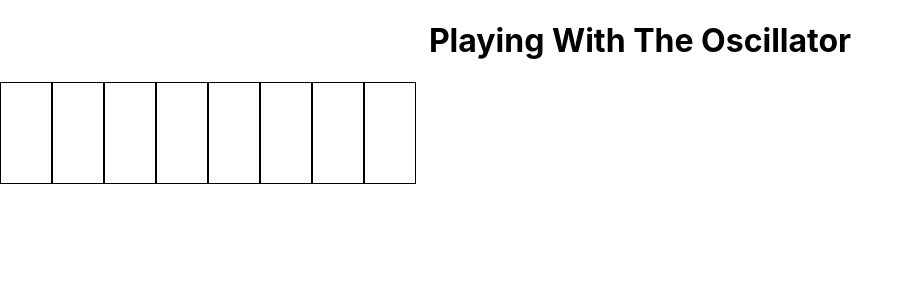
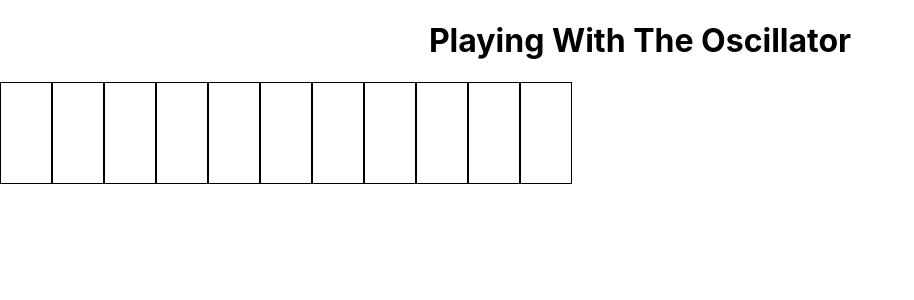
Before and after one commit to funkjunky/oscillator-demo, a React (Create React App) app: page / in a window 1280 px wide. Shown: the top 300 px of the page, without its empty margins (0-914 px from the left). Built offline with nearby package versions, Linux system fonts and the light colour scheme.

Commit message:
added keyboard and updated click

```diff
--- a/package.json
+++ b/package.json
@@ -3,12 +3,16 @@
   "version": "0.1.0",
   "private": true,
   "dependencies": {
+    "@reduxjs/toolkit": "^1.9.3",
     "@testing-library/jest-dom": "^5.16.5",
     "@testing-library/react": "^13.4.0",
     "@testing-library/user-event": "^13.5.0",
+    "note-to-frequency": "^1.4.1",
     "react": "^18.2.0",
     "react-dom": "^18.2.0",
+    "react-redux": "^8.0.5",
     "react-scripts": "5.0.1",
+    "redux": "^4.2.1",
     "web-vitals": "^2.1.4"
   },
   "scripts": {
--- a/src/App.js
+++ b/src/App.js
@@ -1,13 +1,32 @@
-import Keyboard from './Keyboard'
+import { configureStore } from '@reduxjs/toolkit';
+import { Provider } from 'react-redux';
+
+import key, { press, release } from './reducers/key';
+import Keyboard from './Keyboard';
+import handleSoundsMiddleware from './handleSoundsMiddleware';
+import { notes } from './oscillator'
 
 import './App.css';
 
+const store = configureStore({
+  reducer: { key },
+  middleware: (getDefaultMiddleware) => getDefaultMiddleware().concat(handleSoundsMiddleware),
+});
+
+const keys = ['a', 's', 'd', 'f', 'g', 'h', 'j', 'k', 'l', ';', '\''];
+let keyToLetter = {};
+keys.forEach((key, i) => keyToLetter[key] = notes[i]);
+
 function App() {
+  const dispatch = action => ({ key }) => store.dispatch(action(keyToLetter[key]));
+
   return (
-    <div className="App">
-      <h1>Playing With The Oscillator</h1>
-      <Keyboard />
-    </div>
+    <Provider store={store}>
+      <div className="App" tabIndex={-1} onKeyDown={dispatch(press)} onKeyUp={dispatch(release)} autoFocus>
+        <h1>Playing With The Oscillator</h1>
+        <Keyboard />
+      </div>
+    </Provider>
   );
 }
 
--- a/src/Key.jsx
+++ b/src/Key.jsx
@@ -1,19 +1,13 @@
-import { useEffect, useState } from 'react'
+import { connect } from 'react-redux';
 
-const Key = ({ oscillator, isMouseDown }) => {
-  //messy next two lines... TODO clean up (im not sure how yet)
-  const [oscIsSet, setOscIsSet] = useState(oscillator.oscillator);
-  useEffect(() => setOscIsSet(!!oscillator.oscillator), [oscillator.oscillator])
+import { press, release } from './reducers/key';
 
-  return (
-    <div
-      style={{ width: 50, height: 100, backgroundColor: !oscIsSet ? 'white' : 'grey', border: 'solid 1px black' }}
-      onMouseEnter={() => isMouseDown && oscillator.start()}
-      onMouseLeave={() => isMouseDown && oscillator.stop()}
-      onMouseDown={() => oscillator.start()}
-      onMouseUp={() => oscillator.stop()}
-    />
-  );
-}
+const Key = ({ key, note, press, release }) => (
+  <div
+    style={{ width: 50, height: 100, backgroundColor: !key?.[note] ? 'white' : 'grey', border: 'solid 1px black' }}
+    onMouseDown={() => press(note)}
+    onMouseUp={() => release(note)}
+  />
+);
 
-export default Key;
+export default connect(({ key }) => ({ key }), {press, release})(Key);
--- a/src/Keyboard.jsx
+++ b/src/Keyboard.jsx
@@ -1,22 +1,14 @@
-import { useState } from 'react';
 import Key from './Key';
-import { useOscillators } from './oscillator';
+import { notes } from './oscillator';
 
 import './Keyboard.css';
 
 const Keyboard = () => {
-  const oscillators = useOscillators()
-  const [isMouseDown, setIsMouseDown] = useState(false)
   return (
-    <div
-      className="keyboard"
-      onMouseDown={() => setIsMouseDown(true)}
-      onMouseUp={() => setIsMouseDown(false)}
-      onMouseLeave={() => setIsMouseDown(false)}
-    >
-      {oscillators?.map((oscillator, key) => (
-        <Key {...{ oscillator, isMouseDown, key }} />
-      ))}
+    <div className="keyboard">
+      { notes.map(note => (
+        <Key note={note} key={note} />
+      )) }
     </div>
   );
 }
--- /dev/null
+++ b/src/handleSoundsMiddleware.js
@@ -0,0 +1,19 @@
+import noteToFrequency from 'note-to-frequency';
+
+import { press, release } from './reducers/key';
+import { createOscillator } from './oscillator'
+
+const handleSoundsMiddleware = store => {
+  const notesPlaying = {};
+  return next => ({ type, payload: note }) => {
+    if (type === press.type && !notesPlaying[note]) {
+      notesPlaying[note] = createOscillator(noteToFrequency(note));
+      notesPlaying[note].start();
+    } else if (type === release.type) {
+      notesPlaying[note].stop();
+      delete notesPlaying[note];
+    }
+  }
+}
+
+export default handleSoundsMiddleware;
--- a/src/oscillator.js
+++ b/src/oscillator.js
@@ -1,6 +1,8 @@
 import { useEffect, useState } from 'react';
 
 let audioCtx;
+
+export const notes = ['A3', 'B3', 'C3', 'D3', 'E3', 'F3', 'G3', 'A4', 'B4', 'C4', 'D4'];
 
 const getAudioCtx = () => {
   if (!audioCtx) audioCtx = new (window.AudioContext || window.webkitAudioContext)();
--- /dev/null
+++ b/src/reducers/key.js
@@ -0,0 +1,13 @@
+import { createSlice } from '@reduxjs/toolkit';
+
+const key = createSlice({
+  name: 'key',
+  initialState: {},
+  reducers: {
+    press: (state, key) => void (state[key] = true),
+    release: (state, key) => void (state[key] = false),
+  },
+});
+
+export const { press, release } = key.actions;
+export default key.reducer;
```
Also changed, not shown: 2 other files (tests, documents, lock files or other folders).
